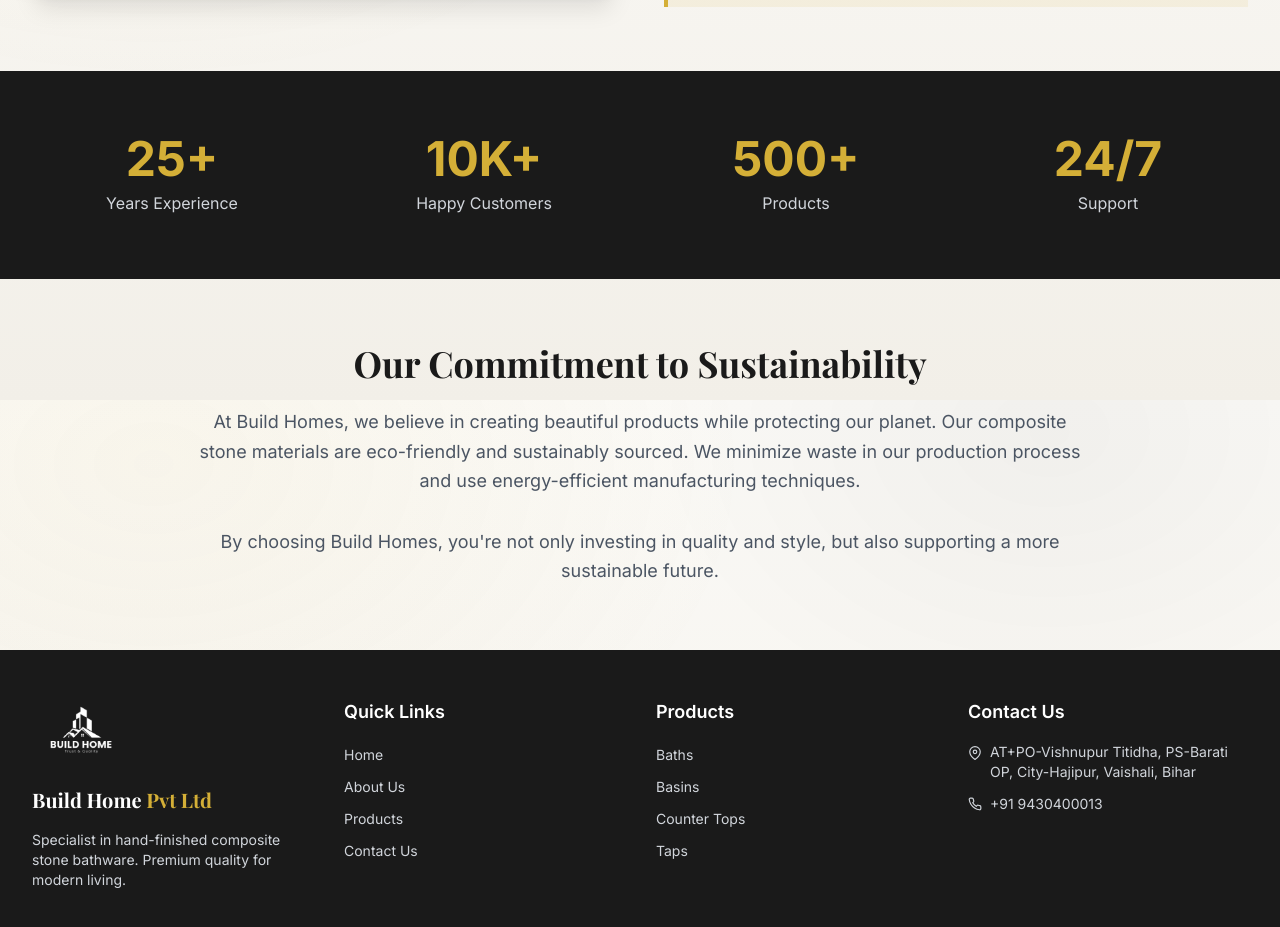
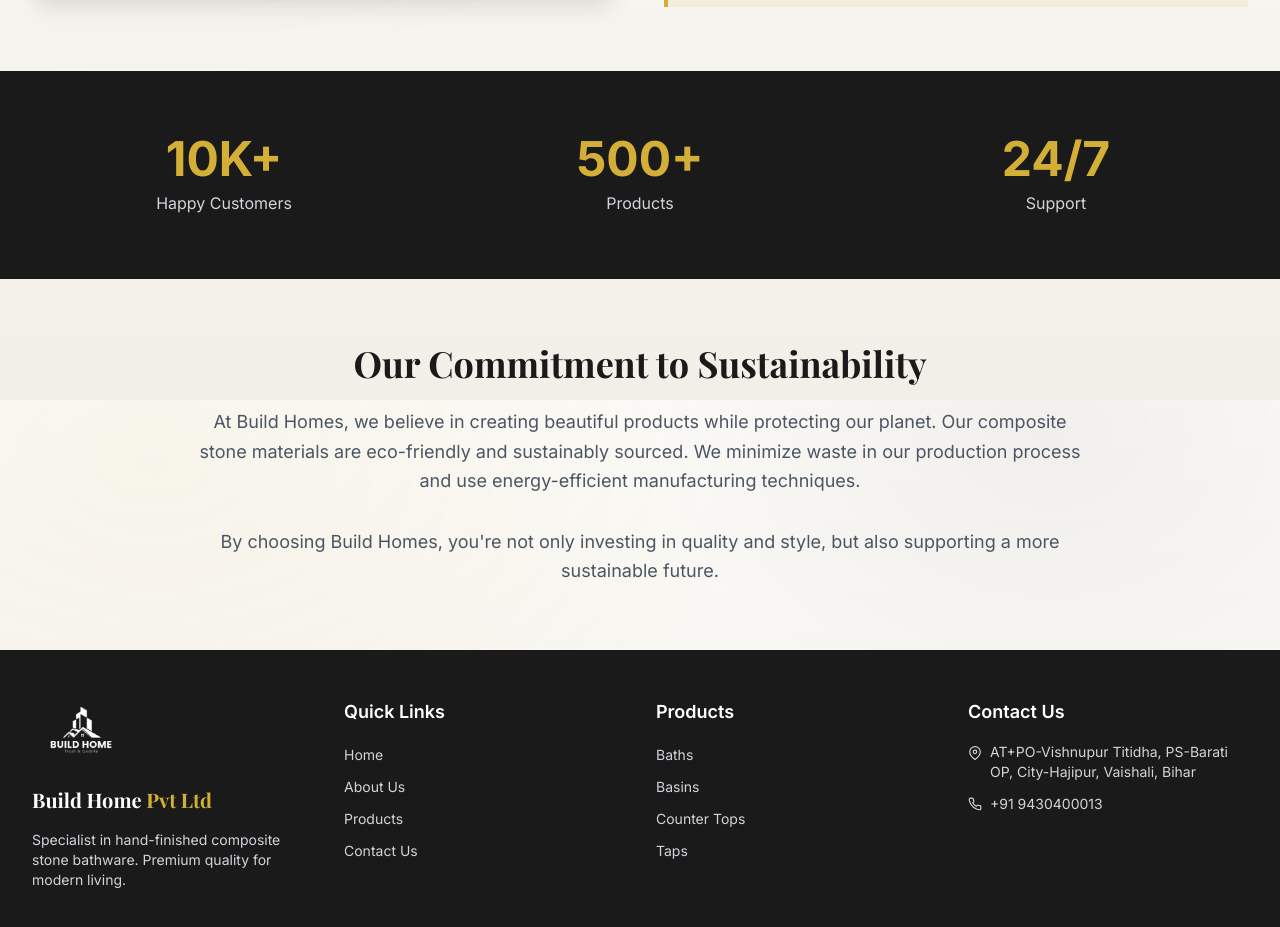
Before and after one commit to manushukla2/Buildhome, a Next.js app: page /about in a window 1280 px wide. Shown: the part 2000-2927 px from the top of the page. Built offline with nearby package versions, Linux system fonts and the light colour scheme; a web font is replaced by a local one.

Commit message:
updated the products and contact section

```diff
--- a/app/about/page.tsx
+++ b/app/about/page.tsx
@@ -137,11 +137,7 @@ export default function AboutPage() {
       {/* Statistics */}
       <div className="bg-primary text-white py-16">
         <div className="max-w-7xl mx-auto px-4 sm:px-6 lg:px-8">
-          <div className="grid grid-cols-2 md:grid-cols-4 gap-8 text-center">
-            <div>
-              <div className="text-5xl font-bold text-gold mb-2">25+</div>
-              <p className="text-gray-300">Years Experience</p>
-            </div>
+          <div className="grid grid-cols-2 md:grid-cols-3 gap-8 text-center">
             <div>
               <div className="text-5xl font-bold text-gold mb-2">10K+</div>
               <p className="text-gray-300">Happy Customers</p>
--- a/app/contact/page.tsx
+++ b/app/contact/page.tsx
@@ -1,7 +1,6 @@
 'use client';
 
 import Image from 'next/image';
-import Button from '@/components/Button';
 import { FiPhone, FiMapPin, FiClock } from 'react-icons/fi';
 
 export default function ContactPage() {
@@ -83,17 +82,7 @@ export default function ContactPage() {
               </div>
             </div>
 
-            {/* Trade Accounts */}
-            <div className="bg-primary text-white p-6 rounded-lg mt-8">
-              <h3 className="text-xl font-semibold mb-2">Trade Accounts</h3>
-              <p className="text-gray-300 mb-4">
-                Are you a trade professional? We offer special pricing and terms for
-                registered trade accounts.
-              </p>
-              <Button href="/trade" variant="secondary" size="sm">
-                Learn More →
-              </Button>
-            </div>
+            {/* Trade Accounts card removed as requested */}
           </div>
 
           {/* Map Column */}
```
